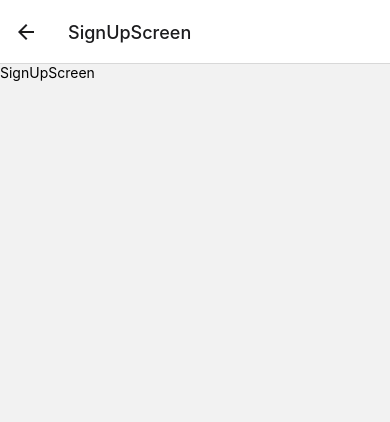
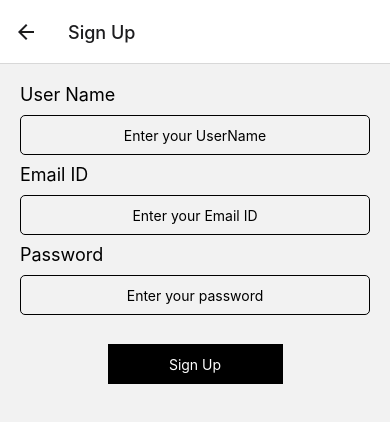
Before and after one commit to RahulSalvikarLTTS/OneRingPOC, a React Native app: screen /SignUpScreen in a window 390 px wide. Shown: the top 422 px of the page. Built offline with nearby package versions, Linux system fonts and the light colour scheme.

Commit message:
Added Signup screen

```diff
--- a/src/App.tsx
+++ b/src/App.tsx
@@ -14,8 +14,8 @@ export default function App() {
     <NavigationContainer>
       <Stack.Navigator initialRouteName='LoginScreen'>
         <Stack.Screen name="LoginScreen" component={LoginScreen} options={{title: "Home", headerShown: false}}/>
-        <Stack.Screen name="SignUpScreen" component={SignUpScreen} />
-        <Stack.Screen name="DashboardScreen" component={DashboardScreen} options={{title: "OneRing", headerBackVisible: false}}/>
+        <Stack.Screen name="SignUpScreen" component={SignUpScreen} options={{title: "Sign Up"}} />
+        <Stack.Screen name="DashboardScreen" component={DashboardScreen} options={{title: "OneRing", headerBackVisible: false, gestureEnabled: false,}}/>
       </Stack.Navigator>
     </NavigationContainer>
   )
--- /dev/null
+++ b/src/Screens/GlobalStyle.tsx
@@ -0,0 +1,54 @@
+import { StyleSheet } from "react-native";
+
+export default StyleSheet.create({
+    body: {
+        flex: 1,
+        justifyContent: 'center',
+        //alignItems: 'center',
+        paddingLeft: 20,
+        paddingRight: 20,
+    },
+    textHeader: {
+        textAlign: 'left',
+        fontSize: 20,
+        fontWeight: 'bold',
+        marginBottom: 10,
+    },
+    text: {
+        textAlign: 'left',
+        fontSize: 18,
+    },
+    textInput: {
+        marginTop: 10,
+        marginBottom: 5,
+        borderWidth: 1,
+        borderColor: 'black',
+        height: 40,
+        borderRadius: 5,
+        textAlign: 'center',
+    },
+    button: {
+        marginTop: 20,
+        backgroundColor: 'black',
+        width: '50%',
+        height: 40,
+        justifyContent: 'center',
+        alignItems: 'center'
+    },
+    buttonText: {
+        color: 'white',
+    },
+    buttonView: {
+        //backgroundColor: 'black',
+        alignItems: 'center',
+    },
+    errorText: {
+        margin: 2,
+        textAlign: 'left',
+        fontSize: 12,
+        color: 'red'
+    },
+    signUpBody: {
+        padding: 20,
+    }
+})
--- a/src/Screens/LoginScreen.tsx
+++ b/src/Screens/LoginScreen.tsx
@@ -1,17 +1,43 @@
-import { View, Text, StyleSheet, TextInput, TouchableOpacity } from 'react-native';
-import React, {useState} from 'react';
-import { NavigationContainer } from '@react-navigation/native';
-import { createNativeStackNavigator } from '@react-navigation/native-stack';
+import { View, Text, TextInput, TouchableOpacity } from 'react-native';
+import React, { useState } from 'react';
+import Styles from './GlobalStyle'
+
+export default function LoginScreen({ navigation }: any) {
+    const [email, setEmail] = useState({
+        emailValue: "",
+        emailErrorValue: "",
+    });
+
+    const [password, setPassword] = useState({
+        passwordValue: "",
+        passwordErrorValue: "",
+    });
+
+    const emailValidator = () => {
+        if (email.emailValue == "") {
+            setEmail({ ...email, emailErrorValue: "Email Field canot be empty" });
+        } else if ((/^\w+([\.-]?\w+)*@\w+([\.-]?\w+)*(\.\w\w+)+$/.test(email.emailValue))) {
+            setEmail({ ...email, emailErrorValue: "Email not valid" });
+        } else {
+            setEmail({ ...email, emailErrorValue: "" });
+        }
+    };
+
+    const passwordValidator = () => {
+        if (password.passwordValue == "") {
+            setPassword({ ...password, passwordErrorValue: "Password Field canot be empty" });
+        } else {
+            setPassword({ ...password, passwordErrorValue: "" });
+        }
+    };
 
 
-export default function LoginScreen({ navigation }: any) {
-    const [email, setEmail] = useState ('')
-    const [password, setPassword] = useState ('')
-
     const signInAction = () => {
-        if (email != "" && password != "") {
+        if (email.emailValue != "" && email.emailErrorValue == "" && password.passwordErrorValue == "" && password.passwordValue != "") {
             navigation.push('DashboardScreen')
         } else {
+            emailValidator();
+            passwordValidator();
         }
     }
 
@@ -22,17 +48,12 @@ export default function LoginScreen({ navigation }: any) {
         <View style={Styles.body}>
             <Text style={Styles.textHeader}>Wellcome to OneRing</Text>
             <Text style={Styles.text}>Sign in to your account</Text>
-            <TextInput style={Styles.textInput} placeholder="Enter your UserName" onChangeText={(txt) => {
-              setEmail(txt);
+            <TextInput style={Styles.textInput} placeholder="Enter your UserName" onBlur={emailValidator} onChangeText={(txt) => {
+                setEmail(txt);
             }}></TextInput>
-            {
-                email == "" ? <Text style={Styles.errorText}>Email Field canot be empty</Text> : null
-            }
-
-            <TextInput style={Styles.textInput} placeholder="Enter your password" secureTextEntry={true} onChangeText={(txt) => setPassword(txt)}></TextInput>
-            {
-                password == "" ? <Text style={Styles.errorText}>Password Field canot be empty</Text> : null
-            }
+            <Text style={Styles.errorText}>{email.emailErrorValue}</Text>
+            <TextInput style={Styles.textInput} placeholder="Enter your password" onBlur={passwordValidator} secureTextEntry={true} onChangeText={(txt) => setPassword(txt)}></TextInput>
+            <Text style={Styles.errorText}>{password.passwordErrorValue}</Text>
             <View style={Styles.buttonView}>
                 <TouchableOpacity style={Styles.button} onPress={signInAction}>
                     <Text style={Styles.buttonText}>Login</Text>
@@ -44,52 +65,3 @@ export default function LoginScreen({ navigation }: any) {
         </View>
     )
 }
-
-const Styles = StyleSheet.create({
-    body: {
-        flex: 1,
-        justifyContent: 'center',
-        //alignItems: 'center',
-        paddingLeft: 20,
-        paddingRight: 20,
-    },
-    textHeader: {
-        textAlign: 'left',
-        fontSize: 20,
-        fontWeight: 'bold',
-        marginBottom: 10,
-    },
-    text: {
-        textAlign: 'left',
-        fontSize: 18,
-    },
-    textInput: {
-        marginTop: 20,
-        borderWidth: 1,
-        borderColor: 'black',
-        height: 40,
-        borderRadius: 5,
-        textAlign: 'center',
-    },
-    button: {
-        marginTop: 20,
-        backgroundColor: 'black',
-        width: '50%',
-        height: 40,
-        justifyContent: 'center',
-        alignItems: 'center'
-    },
-    buttonText: {
-        color: 'white',
-    },
-    buttonView: {
-        //backgroundColor: 'black',
-        alignItems: 'center',
-    },
-    errorText: {
-        margin: 2,
-        textAlign: 'left',
-        fontSize: 12,
-        color: 'red'
-    },
-})
--- a/src/Screens/SignUpScreen.tsx
+++ b/src/Screens/SignUpScreen.tsx
@@ -1,10 +1,80 @@
-import { View, Text } from 'react-native'
-import React from 'react'
+import { View, Text, TextInput, TouchableOpacity } from 'react-native';
+import React, { useState } from 'react';
+import Styles from './GlobalStyle'
 
-export default function SignUpScreen() {
+export default function SignUpScreen({ navigation }: any) {
+  const [userName, setUserName] = useState({
+    userNameValue: "",
+    userNameErrorValue: "",
+  });
+
+  const [email, setEmail] = useState({
+    emailValue: "",
+    emailErrorValue: "",
+  });
+
+  const [password, setPassword] = useState({
+    passwordValue: "",
+    passwordErrorValue: "",
+  });
+
+  const emailValidator = () => {
+    if (email.emailValue == "") {
+      setEmail({ ...email, emailErrorValue: "Email Field canot be empty" });
+    } else if ((/^\w+([\.-]?\w+)*@\w+([\.-]?\w+)*(\.\w\w+)+$/.test(email.emailValue))) {
+      setEmail({ ...email, emailErrorValue: "Email not valid" });
+    } else {
+      setEmail({ ...email, emailErrorValue: "" });
+    }
+  };
+
+  const passwordValidator = () => {
+    if (password.passwordValue == "") {
+      setPassword({ ...password, passwordErrorValue: "Password Field canot be empty" });
+    } else {
+      setPassword({ ...password, passwordErrorValue: "" });
+    }
+  };
+
+  const userNameValidator = () => {
+    if (userName.userNameValue == "") {
+      setUserName({ ...userName, userNameErrorValue: "User Name Field canot be empty" });
+    } else {
+      setUserName({ ...userName, userNameErrorValue: "" });
+    }
+  };
+
+
+
+  const signInAction = () => {
+    if (userName.userNameValue !="" && userName.userNameErrorValue == "" && email.emailValue != "" && email.emailErrorValue == "" && password.passwordErrorValue == "" && password.passwordValue != "") {
+      navigation.push('DashboardScreen')
+    } else {
+      emailValidator();
+      passwordValidator();
+      userNameValidator();
+    }
+  }
   return (
-    <View>
-      <Text>SignUpScreen</Text>
+    <View style={Styles.signUpBody}>
+      <Text style={Styles.text}>User Name</Text>
+      <TextInput style={Styles.textInput} placeholder="Enter your UserName" onBlur={userNameValidator} onChangeText={(txt) => {
+        setUserName(txt);
+      }}></TextInput>
+      <Text style={Styles.errorText}>{userName.userNameErrorValue}</Text>
+      <Text style={Styles.text}>Email ID</Text>
+      <TextInput style={Styles.textInput} placeholder="Enter your Email ID" onBlur={emailValidator} onChangeText={(txt) => {
+        setEmail(txt);
+      }}></TextInput>
+      <Text style={Styles.errorText}>{email.emailErrorValue}</Text>
+      <Text style={Styles.text}>Password</Text>
+      <TextInput style={Styles.textInput} placeholder="Enter your password" onBlur={passwordValidator} secureTextEntry={true} onChangeText={(txt) => setPassword(txt)}></TextInput>
+      <Text style={Styles.errorText}>{password.passwordErrorValue}</Text>
+      <View style={Styles.buttonView}>
+        <TouchableOpacity style={Styles.button} onPress={signInAction}>
+          <Text style={Styles.buttonText}>Sign Up</Text>
+        </TouchableOpacity>
+      </View>
     </View>
   )
 }
```
